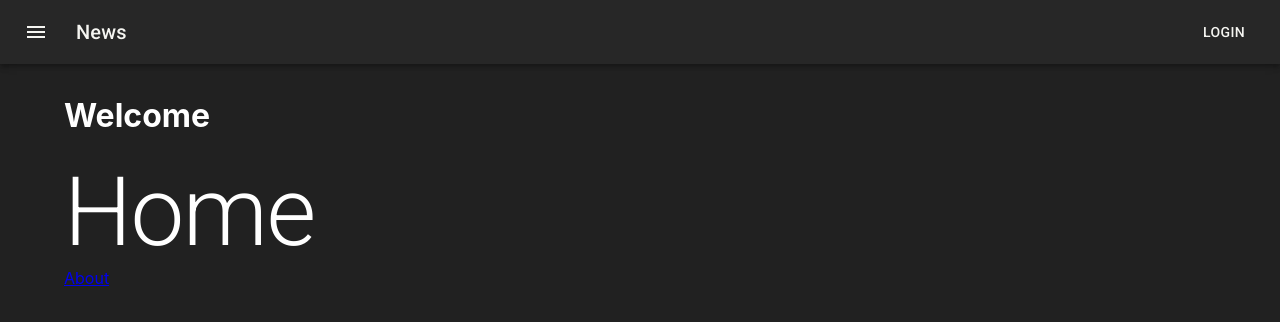
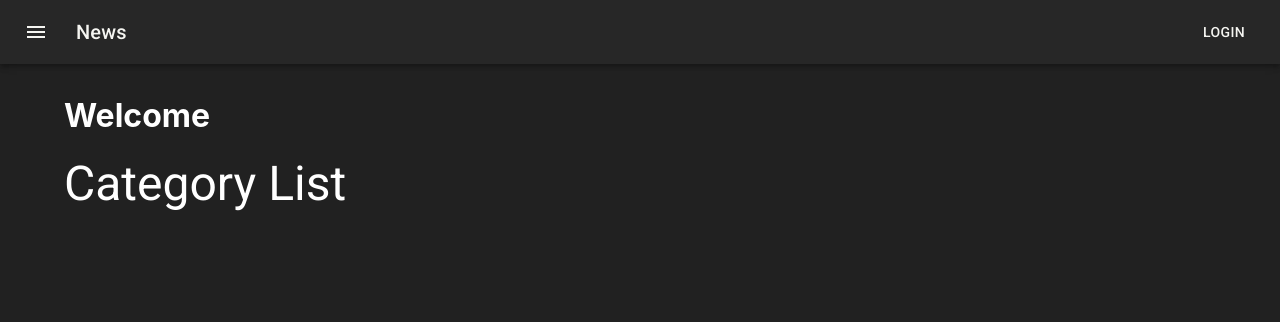
Before and after one commit to killertiger/fullcycle_codeflix, a React (Create React App) app: page / in a window 1280 px wide. Shown: the top 322 px of the page. Built offline with nearby package versions, Linux system fonts and the light colour scheme.

Commit message:
feat: :sparkles: Add Create, Edit and List pages

```diff
--- a/src/App.tsx
+++ b/src/App.tsx
@@ -5,25 +5,9 @@ import { Typography, createTheme } from '@mui/material';
 import { Layout } from './components/Layout';
 import { appTheme } from './config/theme';
 import { Routes, Route, Link } from 'react-router-dom';
-
-
-const Home = () => {
-  return (
-    <div>
-      <Typography variant="h1">Home</Typography>
-      <Link to="/about">About</Link>
-    </div>
-  )
-}
-
-const About = () => {
-  return (
-    <div>
-      <Typography variant="h1">About</Typography>
-      <Link to="/">Home</Link>
-    </div>
-  )
-}
+import { CategoryList } from './features/categories/ListCategory';
+import { CategoryCreate } from './features/categories/CreateCategory';
+import { CategoryEdit } from './features/categories/EditCategory';
 
 export default function App() {
   return (
@@ -36,8 +20,16 @@ export default function App() {
         <Layout>
           <h1>Welcome</h1>
           <Routes>
-            <Route path="/" element={<Home />} />
-            <Route path='/about' element={<About />} />
+            <Route path="/" element={<CategoryList />} />
+            <Route path="/categories" element={<CategoryList />} />
+            <Route path="/categories/create" element={<CategoryCreate />} />
+            <Route path="/categories/edit/:id" element={<CategoryEdit />} />
+            <Route path="*" element={
+              <Box sx={{ color: "white" }}>
+                <Typography variant="h1">404</Typography>
+                <Typography variant="h2">Page not found</Typography>
+              </Box>
+            } />
           </Routes>
         </Layout>
       </Box>
--- /dev/null
+++ b/src/features/categories/CreateCategory.tsx
@@ -0,0 +1,9 @@
+import { Box, Typography } from "@mui/material";
+
+export const CategoryCreate = () => (
+    <Box>
+        <Typography variant="h3" component="h1">
+            Category Create
+        </Typography>
+    </Box>
+)
--- /dev/null
+++ b/src/features/categories/EditCategory.tsx
@@ -0,0 +1,9 @@
+import { Box, Typography } from "@mui/material";
+
+export const CategoryEdit = () => (
+    <Box>
+        <Typography variant="h3" component="h1">
+            Category Edit
+        </Typography>
+    </Box>
+)
--- /dev/null
+++ b/src/features/categories/ListCategory.tsx
@@ -0,0 +1,9 @@
+import { Box, Typography } from "@mui/material"
+
+export const CategoryList = () => (
+    <Box>
+        <Typography variant="h3" component="h1">
+            Category List
+        </Typography>
+    </Box>
+)
```
